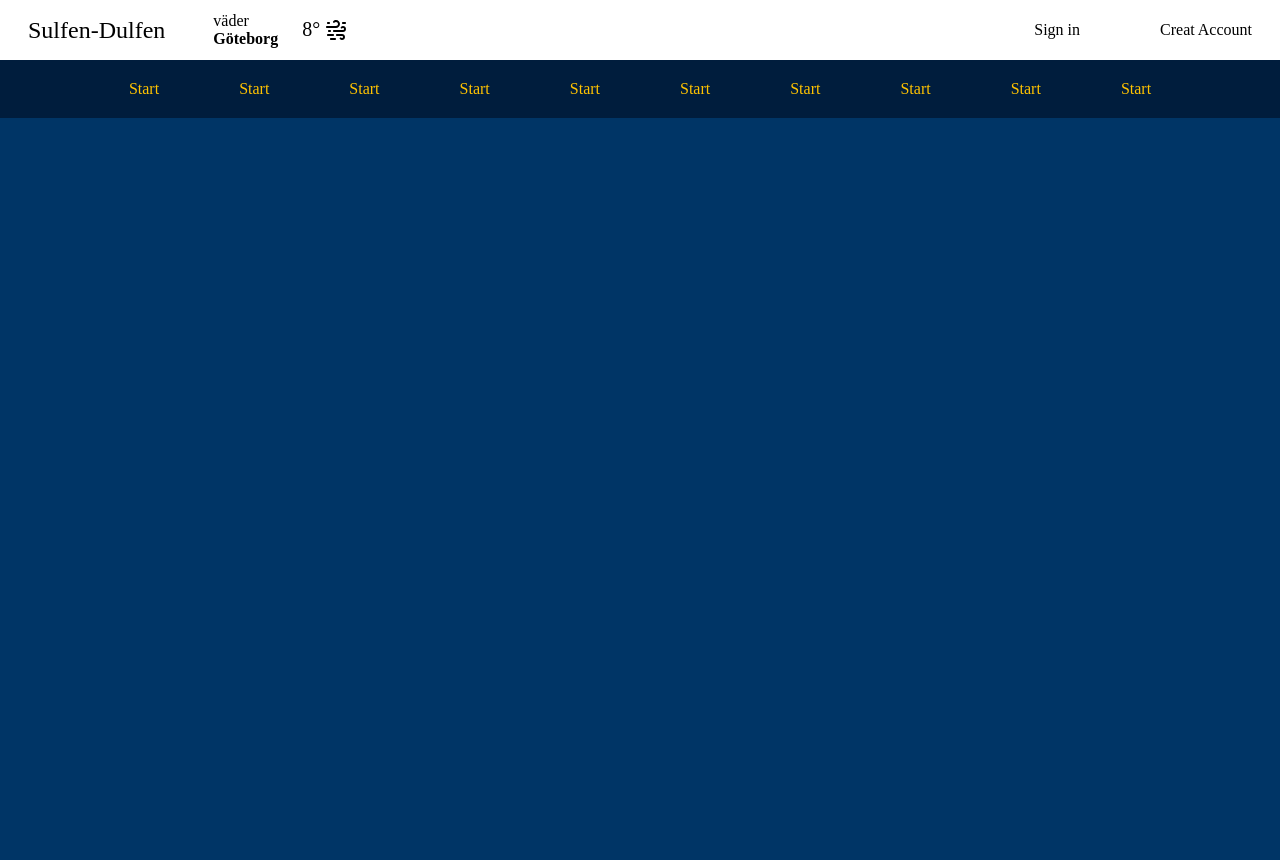
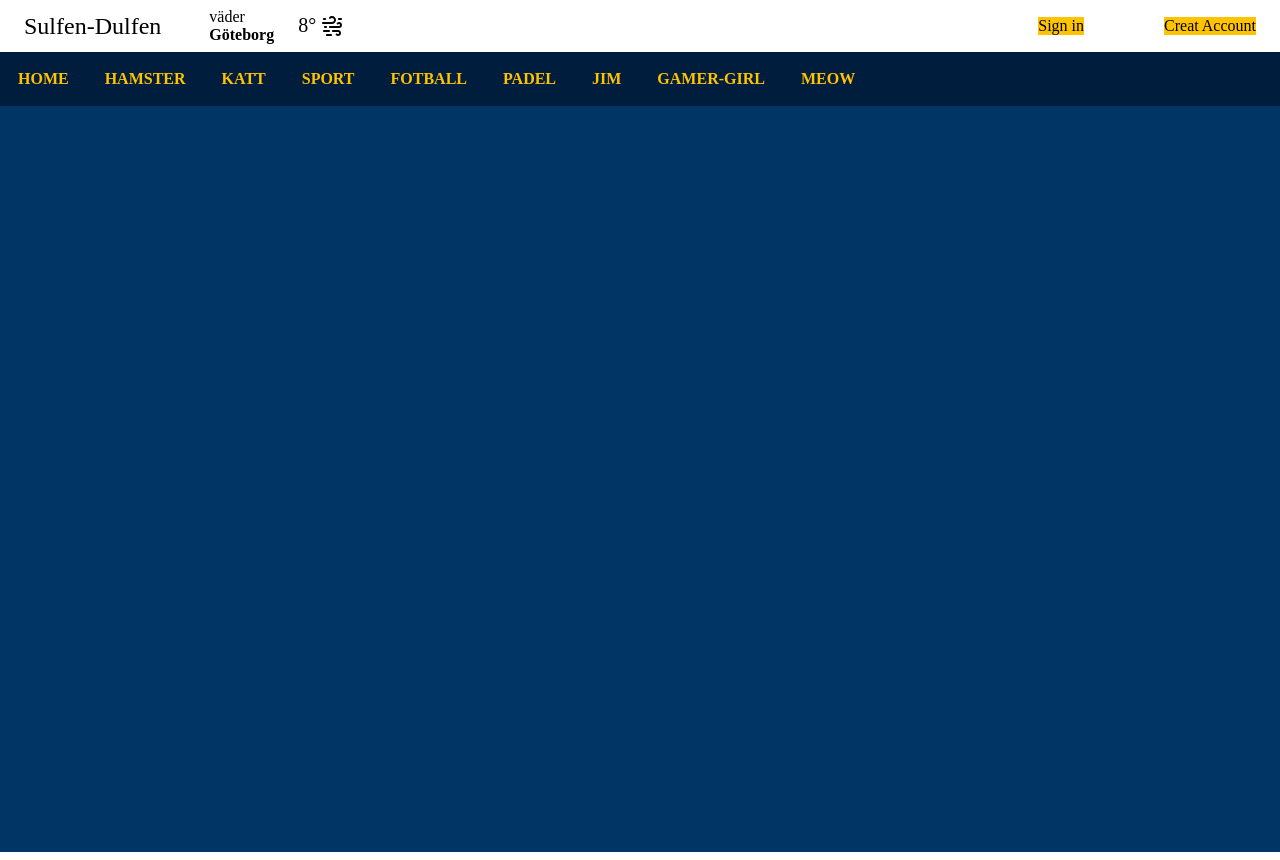
Before and after one commit to Hamsterconsumer/Sulfen-Dulfen, a plain HTML site: page index.html in a window 1280 px wide. Drawn offline with Linux system fonts and the light colour scheme.

Commit message:
headpage

```diff
--- a/index.html
+++ b/index.html
@@ -44,16 +44,17 @@
         <header class="header">
             <nav>
                 <ul>
-                    <li><a href="#">Start</a></li>
-                    <li><a href="#">Start</a></li>
-                    <li><a href="#">Start</a></li>
-                    <li><a href="#">Start</a></li>
-                    <li><a href="#">Start</a></li>
-                    <li><a href="#">Start</a></li>
-                    <li><a href="#">Start</a></li>
-                    <li><a href="#">Start</a></li>
-                    <li><a href="#">Start</a></li>
-                    <li><a href="#">Start</a></li>
+                    <div class="columns">
+                        <li><a href="#">Home</a></li>
+                        <li><a href="#">Hamster</a></li>
+                        <li><a href="#">Katt</a></li>
+                        <li><a href="#">Sport</a></li>
+                        <li><a href="#">Fotball</a></li>
+                        <li><a href="#">Padel</a></li>
+                        <li><a href="#">Jim</a></li>
+                        <li><a href="#">Gamer-girl</a></li>
+                        <li><a href="#">meow</a></li>
+                    </div>
                 </ul>
             </nav>
         </header>
--- a/style.scss
+++ b/style.scss
@@ -23,7 +23,7 @@ ul,li,a{
         display: flex;
         justify-content: space-between;
         align-items: center;
-        padding: .75rem;
+        padding: .5rem;
         a{
             color: $black;
         }
@@ -59,6 +59,10 @@ ul,li,a{
         display: flex;
         gap: 5rem;
         margin-right: 1rem;
+
+        a{
+            background-color: $text-color;
+        }
     }
     nav{
         background-color: $white;
@@ -66,26 +70,33 @@ ul,li,a{
 }
 .mini-section{
 
-
-
     .header{
         background: $background;
         height: 100vh;
 
+        .columns{
+            display: flex;
+            align-items: center;
+        }
+
         nav{
             background-color: $nav-background;
             display: flex;
-            justify-content: center;
             align-items: center;
-            padding:1.25rem;
-        }
-        ul{
-            display: flex;
-            gap: 5rem;
         }
         a{
             color: $text-color;
             font-size: 1rem;
         }
+        li{
+            padding: 1.125rem;
+            text-transform: uppercase;
+            font-weight: bold;
+            &:hover{
+                background-color: rgba(245, 245, 245, 0.4);
+                cursor: pointer;
+            }
+        }
+
     }
 }
```
Also changed, not shown: style.css, 1 other file.
